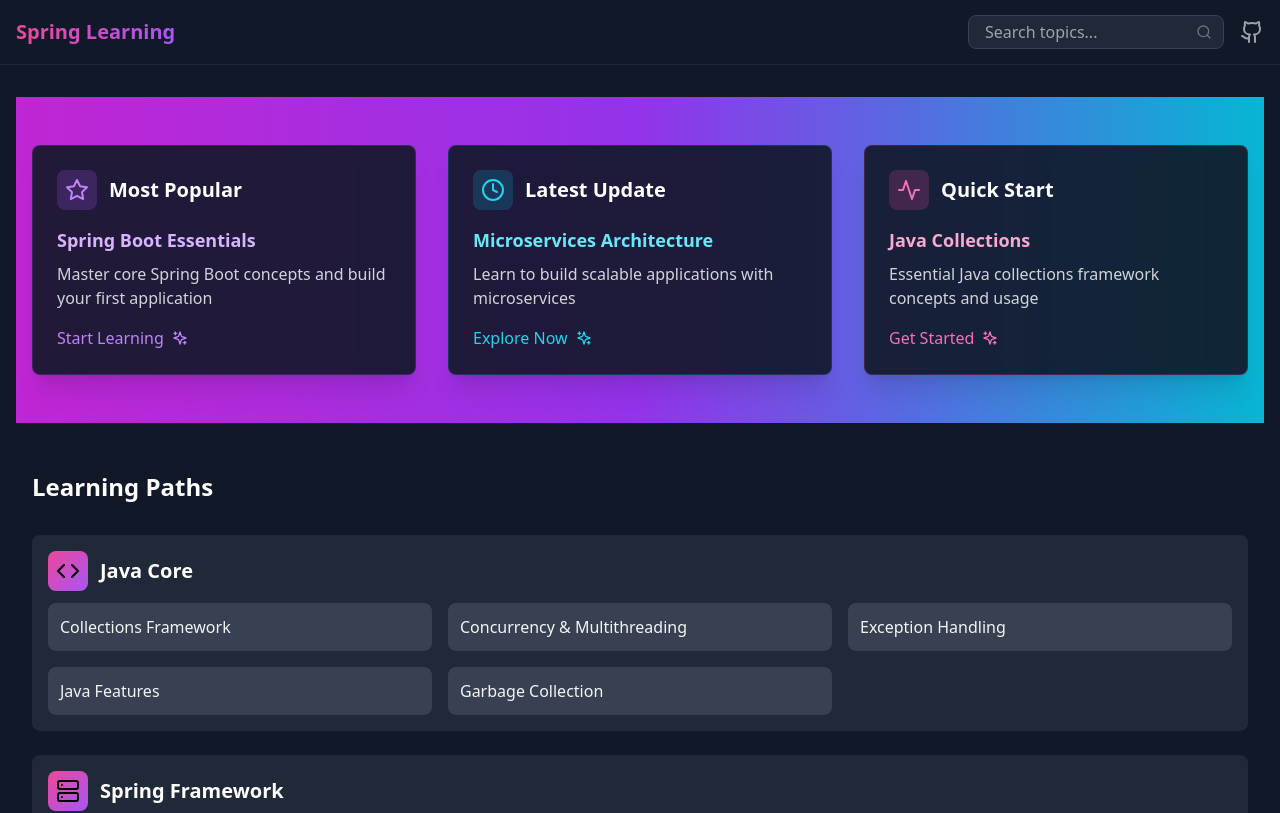
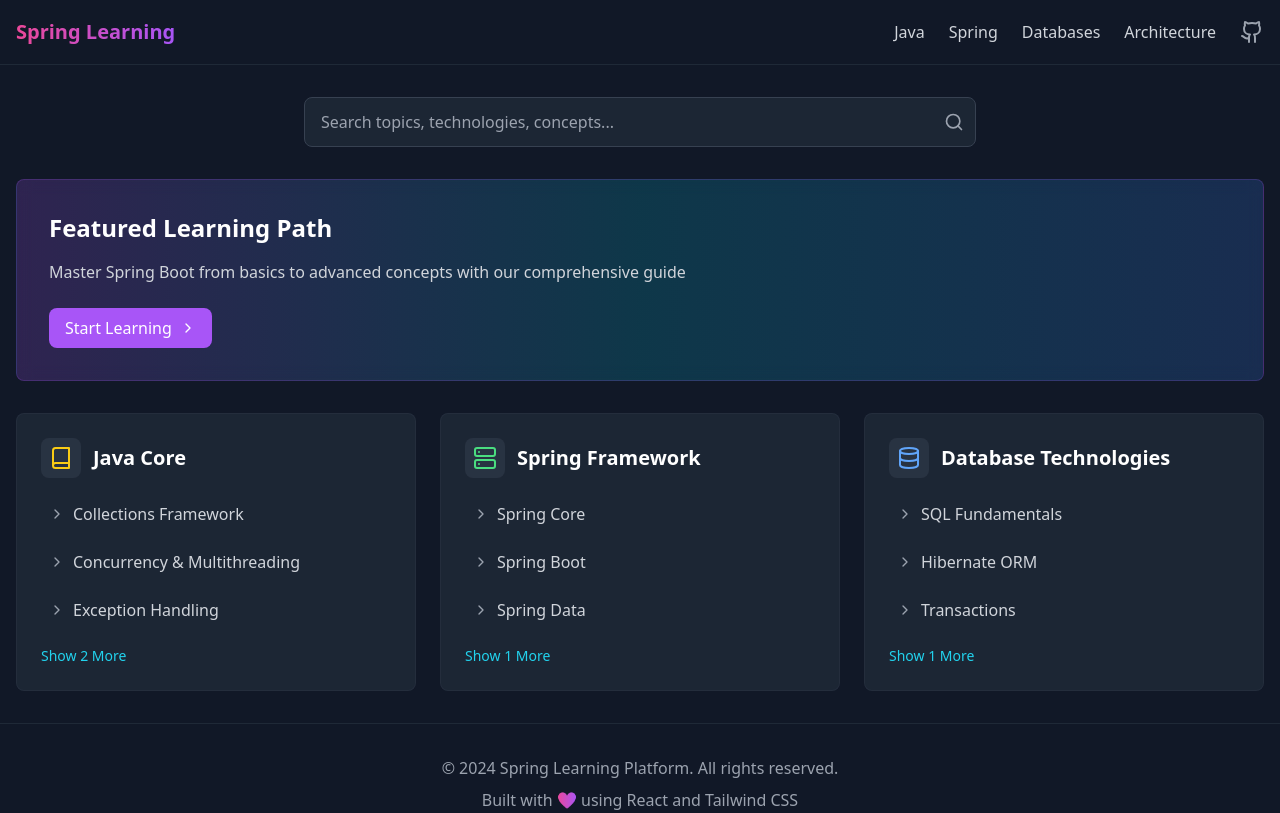
Before and after one commit to Hamza-EL-KHATIB/spring-learning-platform, a React (Create React App) app: page /#/ in a window 1280 px wide. Shown: the top 813 px of the page. Built offline with nearby package versions, Linux system fonts and the light colour scheme.

Commit message:
feat: updates

```diff
--- a/src/components/layout/Header.js
+++ b/src/components/layout/Header.js
@@ -1,32 +1,38 @@
 import React from "react";
-import {Link} from "react-router-dom";
-import {Github, Menu, Search, X} from "lucide-react";
-
+import { Link } from "react-router-dom";
+import { Github, Menu, X } from "lucide-react";
 
 const Header = () => {
     const [isMenuOpen, setIsMenuOpen] = React.useState(false);
 
     return (
-        <header className="bg-gray-900 border-b border-gray-800">
+        <header className="bg-gray-900 border-b border-gray-800 sticky top-0 z-50">
             <div className="container mx-auto px-4">
                 <div className="flex items-center justify-between h-16">
                     {/* Logo */}
                     <Link to="/" className="flex items-center">
-            <span className="text-xl font-bold text-transparent bg-clip-text bg-gradient-to-r from-pink-500 to-purple-500">
-              Spring Learning
-            </span>
+                        <span className="text-xl font-bold text-transparent bg-clip-text bg-gradient-to-r from-pink-500 to-purple-500">
+                            Spring Learning
+                        </span>
                     </Link>
 
                     {/* Desktop Navigation */}
-                    <div className="hidden md:flex items-center space-x-4">
-                        <div className="relative">
-                            <input
-                                type="text"
-                                placeholder="Search topics..."
-                                className="w-64 px-4 py-1 bg-gray-800 border border-gray-700 rounded-lg text-gray-300 focus:outline-none focus:border-purple-500"
-                            />
-                            <Search className="absolute right-3 top-1/2 transform -translate-y-1/2 w-4 h-4 text-gray-500" />
-                        </div>
+                    <div className="hidden md:flex items-center space-x-6">
+                        {/* Main Navigation Links */}
+                        <Link to="/java/collections" className="text-gray-300 hover:text-white transition-colors">
+                            Java
+                        </Link>
+                        <Link to="/spring/core" className="text-gray-300 hover:text-white transition-colors">
+                            Spring
+                        </Link>
+                        <Link to="/databases/sql" className="text-gray-300 hover:text-white transition-colors">
+                            Databases
+                        </Link>
+                        <Link to="/architecture/design-patterns" className="text-gray-300 hover:text-white transition-colors">
+                            Architecture
+                        </Link>
+
+                        {/* Github Link */}
                         <a
                             href="https://github.com/Hamza-EL-KHATIB/spring-learning-platform"
                             target="_blank"
@@ -50,15 +56,35 @@ const Header = () => {
 
                 {/* Mobile Navigation */}
                 {isMenuOpen && (
-                    <div className="md:hidden py-4">
-                        <div className="relative mb-4">
-                            <input
-                                type="text"
-                                placeholder="Search topics..."
-                                className="w-full px-4 py-2 bg-gray-800 border border-gray-700 rounded-lg text-gray-300 focus:outline-none focus:border-purple-500"
-                            />
-                            <Search className="absolute right-3 top-1/2 transform -translate-y-1/2 w-4 h-4 text-gray-500" />
-                        </div>
+                    <div className="md:hidden py-4 space-y-2">
+                        <Link
+                            to="/java/collections"
+                            className="block py-2 text-gray-300 hover:text-white transition-colors"
+                            onClick={() => setIsMenuOpen(false)}
+                        >
+                            Java
+                        </Link>
+                        <Link
+                            to="/spring/core"
+                            className="block py-2 text-gray-300 hover:text-white transition-colors"
+                            onClick={() => setIsMenuOpen(false)}
+                        >
+                            Spring
+                        </Link>
+                        <Link
+                            to="/databases/sql"
+                            className="block py-2 text-gray-300 hover:text-white transition-colors"
+                            onClick={() => setIsMenuOpen(false)}
+                        >
+                            Databases
+                        </Link>
+                        <Link
+                            to="/architecture/design-patterns"
+                            className="block py-2 text-gray-300 hover:text-white transition-colors"
+                            onClick={() => setIsMenuOpen(false)}
+                        >
+                            Architecture
+                        </Link>
                         <a
                             href="https://github.com/Hamza-EL-KHATIB/spring-learning-platform"
                             target="_blank"
--- a/src/components/layout/Sidebar.js
+++ b/src/components/layout/Sidebar.js
@@ -1,91 +1,142 @@
 import React from 'react';
 import { Link, useLocation } from 'react-router-dom';
-import { ChevronRight } from 'lucide-react';
+import {
+    ChevronRight,
+    Book,
+    Database,
+    Server,
+    Box,
+    GitBranch,
+    Users,
+    Code,
+    Activity,
+    FileText,
+    Cpu,
+    Layers,
+    RefreshCw
+} from 'lucide-react';
 
 const Sidebar = () => {
     const location = useLocation();
     const currentPath = location.pathname;
-    const section = currentPath.split('/')[1]; // e.g., 'java', 'spring', etc.
+    const section = currentPath.split('/')[1];
 
-    // Define the sidebar navigation items based on the current section
-    const getSectionItems = () => {
-        switch (section) {
-            case 'java':
-                return [
-                    { path: '/java/collections', title: 'Collections Framework' },
-                    { path: '/java/concurrency', title: 'Concurrency & Multithreading' },
-                    { path: '/java/definitions', title: 'Java Definitions' },
-                    { path: '/java/exceptions', title: 'Exception Handling' },
-                    { path: '/java/features', title: 'Java Features' },
-                    { path: '/java/gc', title: 'Garbage Collection' },
-                    { path: '/java/internals', title: 'Java Internals' }
-                ];
-            case 'spring':
-                return [
+    const navigationGroups = {
+        java: {
+            title: "Java Core",
+            icon: <Code className="w-5 h-5" />,
+            items: [
+                { path: '/java/collections', title: 'Collections Framework', icon: <Layers className="w-4 h-4" /> },
+                { path: '/java/concurrency', title: 'Concurrency & Multithreading', icon: <Activity className="w-4 h-4" /> },
+                { path: '/java/definitions', title: 'Java Definitions', icon: <FileText className="w-4 h-4" /> },
+                { path: '/java/exceptions', title: 'Exception Handling', icon: <Box className="w-4 h-4" /> },
+                { path: '/java/features', title: 'Java Features', icon: <Cpu className="w-4 h-4" /> },
+                { path: '/java/gc', title: 'Garbage Collection', icon: <RefreshCw className="w-4 h-4" /> },
+                { path: '/java/internals', title: 'Java Internals', icon: <Layers className="w-4 h-4" /> }
+            ]
+        },
+        spring: {
+            title: "Spring Framework",
+            icon: <Server className="w-5 h-5" />,
+            items: [
                 { path: '/spring/core', title: 'Spring Core' },
                 { path: '/spring/boot', title: 'Spring Boot' },
                 { path: '/spring/data', title: 'Spring Data' },
-                    { path: '/spring/rest', title: 'REST APIs' },
-                    { path: '/spring/security', title: 'Spring Security' }
-                ];
-            case 'databases':
-                return [
+                { path: '/spring/rest', title: 'REST APIs' }
+            ]
+        },
+        databases: {
+            title: "Database Technologies",
+            icon: <Database className="w-5 h-5" />,
+            items: [
                 { path: '/databases/sql', title: 'SQL Fundamentals' },
                 { path: '/databases/hibernate', title: 'Hibernate ORM' },
                 { path: '/databases/transactions', title: 'Transactions' },
-                    { path: '/databases/redis', title: 'Redis' },
-                    { path: '/databases/nosql', title: 'NoSQL Databases' }
-                ];
-            case 'architecture':
-                return [
+                { path: '/databases/redis', title: 'Redis' }
+            ]
+        },
+        architecture: {
+            title: "Architecture",
+            icon: <Box className="w-5 h-5" />,
+            items: [
                 { path: '/architecture/design-patterns', title: 'Design Patterns' },
-                    { path: '/architecture/solid', title: 'SOLID Principles' },
-                    { path: '/architecture/best-practices', title: 'Best Practices' },
-                    { path: '/architecture/performance', title: 'Performance' }
-                ];
-            case 'devops':
-                return [
-                    { path: '/devops/git', title: 'Git Version Control' },
-                    { path: '/devops/cicd', title: 'CI/CD Pipeline' },
-                    { path: '/devops/containers', title: 'Containers' }
-                ];
-            case 'agile':
-                return [
-                    { path: '/agile/scrum', title: 'Scrum Framework' }
-                ];
-            default:
-                return [];
+                { path: '/architecture/solid', title: 'SOLID Principles' }
+            ]
+        },
+        devops: {
+            title: "DevOps",
+            icon: <GitBranch className="w-5 h-5" />,
+            items: [
+                { path: '/devops/git', title: 'Git' }
+            ]
+        },
+        agile: {
+            title: "Agile",
+            icon: <Users className="w-5 h-5" />,
+            items: [
+                { path: '/agile/scrum', title: 'Scrum' }
+            ]
         }
     };
 
-    const items = getSectionItems();
+    const currentGroup = navigationGroups[section];
 
-    if (items.length === 0) return null;
+    if (!currentGroup) return null;
 
     return (
         <div className="bg-gray-800 rounded-lg p-4">
-            <h2 className="text-lg font-semibold text-white mb-4 capitalize">{section} Topics</h2>
-            <nav>
-                <ul className="space-y-2">
-                    {items.map((item) => (
-                        <li key={item.path}>
+            {/* Section Title */}
+            <div className="flex items-center space-x-3 mb-6">
+                {currentGroup.icon}
+                <h2 className="text-lg font-semibold text-white">{currentGroup.title}</h2>
+            </div>
+
+            {/* Related Topics Section */}
+            <div className="mb-8">
+                <h3 className="text-sm font-medium text-gray-400 mb-3">Topics</h3>
+                <nav className="space-y-1">
+                    {currentGroup.items.map((item) => (
                         <Link
+                            key={item.path}
                             to={item.path}
-                                className={`flex items-center text-sm ${
+                            className={`flex items-center px-3 py-2 rounded-lg transition-colors ${
                                 currentPath === item.path
-                                        ? 'text-purple-400 bg-purple-500/10'
-                                        : 'text-gray-300 hover:text-purple-300'
-                                } rounded-lg p-2 transition-colors`}
+                                    ? 'bg-purple-500/10 text-purple-400'
+                                    : 'text-gray-300 hover:bg-gray-700/50 hover:text-white'
+                            }`}
                         >
+                            {item.icon ? (
+                                <span className="mr-3">{item.icon}</span>
+                            ) : (
                                 <ChevronRight className={`w-4 h-4 mr-2 ${
                                     currentPath === item.path ? 'text-purple-400' : 'text-gray-500'
                                 }`} />
+                            )}
                             {item.title}
                         </Link>
-                        </li>
                     ))}
-                </ul>
                 </nav>
+            </div>
+
+            {/* Quick Links Section */}
+            <div>
+                <h3 className="text-sm font-medium text-gray-400 mb-3">Related Sections</h3>
+                <nav className="space-y-1">
+                    {Object.entries(navigationGroups)
+                        .filter(([key]) => key !== section)
+                        .slice(0, 3)
+                        .map(([key, group]) => (
+                            <Link
+                                key={key}
+                                to={group.items[0].path}
+                                className="flex items-center px-3 py-2 text-gray-300 hover:bg-gray-700/50 hover:text-white rounded-lg transition-colors"
+                            >
+                                {group.icon}
+                                <span className="ml-3">{group.title}</span>
+                            </Link>
+                        ))}
+                </nav>
+            </div>
         </div>
     );
 };
--- a/src/pages/HomePage.js
+++ b/src/pages/HomePage.js
@@ -1,70 +1,179 @@
-import React from 'react';
-import { Activity, Sparkles, Clock, Star } from 'lucide-react';
-import NavigationStructure from '../components/navigation/NavigationStructure';
+import React, { useState, useRef, useEffect } from 'react';
+import { Link } from 'react-router-dom';
+import { Book, Database, Server, Box, GitBranch, Users, ChevronRight, Search } from 'lucide-react';
 
-const HomePage = () => {
+const NavigationCard = ({ category, showAll = false }) => {
+    const [isExpanded, setIsExpanded] = useState(false);
+    const displayedSubcategories = showAll || isExpanded
+        ? category.subcategories
+        : category.subcategories.slice(0, 3);
+
     return (
-        <div className="min-h-screen bg-gray-900">
-            {/* Featured Content as Hero Section */}
-            <div className="bg-gradient-to-r from-fuchsia-600 via-purple-600 to-cyan-500">
-                <div className="container mx-auto px-4 py-12">
-                    <div className="grid grid-cols-1 lg:grid-cols-3 gap-8">
-                        {/* Popular Track */}
-                        <div className="bg-gray-900/90 backdrop-blur rounded-lg p-6 border border-purple-500/20 hover:border-purple-500/40 transition-all shadow-xl">
-                            <div className="flex items-center gap-3 mb-4">
-                                <div className="p-2 bg-purple-500/20 rounded-lg">
-                                    <Star className="w-6 h-6 text-purple-400" />
-                                </div>
-                                <h2 className="text-xl font-bold text-white">Most Popular</h2>
-                            </div>
-                            <h3 className="text-lg font-semibold text-purple-300 mb-2">Spring Boot Essentials</h3>
-                            <p className="text-gray-300 mb-4">Master core Spring Boot concepts and build your first application</p>
-                            <a href="/spring/boot" className="inline-flex items-center text-purple-400 hover:text-purple-300">
-                                Start Learning <Sparkles className="w-4 h-4 ml-2" />
-                            </a>
-                        </div>
-
-                        {/* Latest Content */}
-                        <div className="bg-gray-900/90 backdrop-blur rounded-lg p-6 border border-cyan-500/20 hover:border-cyan-500/40 transition-all shadow-xl">
-                            <div className="flex items-center gap-3 mb-4">
-                                <div className="p-2 bg-cyan-500/20 rounded-lg">
-                                    <Clock className="w-6 h-6 text-cyan-400" />
-                                </div>
-                                <h2 className="text-xl font-bold text-white">Latest Update</h2>
-                            </div>
-                            <h3 className="text-lg font-semibold text-cyan-300 mb-2">Microservices Architecture</h3>
-                            <p className="text-gray-300 mb-4">Learn to build scalable applications with microservices</p>
-                            <a href="/architecture/design-patterns" className="inline-flex items-center text-cyan-400 hover:text-cyan-300">
-                                Explore Now <Sparkles className="w-4 h-4 ml-2" />
-                            </a>
-                        </div>
-
-                        {/* Quick Start */}
-                        <div className="bg-gray-900/90 backdrop-blur rounded-lg p-6 border border-pink-500/20 hover:border-pink-500/40 transition-all shadow-xl">
-                            <div className="flex items-center gap-3 mb-4">
-                                <div className="p-2 bg-pink-500/20 rounded-lg">
-                                    <Activity className="w-6 h-6 text-pink-400" />
-                                </div>
-                                <h2 className="text-xl font-bold text-white">Quick Start</h2>
-                            </div>
-                            <h3 className="text-lg font-semibold text-pink-300 mb-2">Java Collections</h3>
-                            <p className="text-gray-300 mb-4">Essential Java collections framework concepts and usage</p>
-                            <a href="/java/collections" className="inline-flex items-center text-pink-400 hover:text-pink-300">
-                                Get Started <Sparkles className="w-4 h-4 ml-2" />
-                            </a>
-                        </div>
-                    </div>
+        <div className="bg-gray-800/90 backdrop-blur rounded-lg p-6 border border-gray-700/30 hover:border-gray-600/50 transition-all">
+            <div className="flex items-center gap-3 mb-4">
+                <div className="p-2 bg-gray-700/50 rounded-lg">
+                    {category.icon}
                 </div>
+                <h2 className="text-xl font-bold text-white">{category.title}</h2>
             </div>
 
-            {/* Learning Paths Section */}
-            <div className="container mx-auto px-4 py-12">
-                <h2 className="text-2xl font-bold text-white mb-8">Learning Paths</h2>
-                <NavigationStructure />
+            <div className="grid gap-2">
+                {displayedSubcategories.map((sub) => (
+                    <Link
+                        key={sub.id}
+                        to={sub.path}
+                        className="group flex items-center p-2 rounded-lg hover:bg-gray-700/50 transition-colors"
+                    >
+                        <ChevronRight className="w-4 h-4 text-gray-400 group-hover:text-cyan-400 mr-2" />
+                        <span className="text-gray-300 group-hover:text-white">{sub.title}</span>
+                    </Link>
+                ))}
             </div>
 
+            {category.subcategories.length > 3 && !showAll && (
+                <button
+                    onClick={() => setIsExpanded(!isExpanded)}
+                    className="mt-4 text-sm text-cyan-400 hover:text-cyan-300 flex items-center"
+                >
+                    {isExpanded ? 'Show Less' : `Show ${category.subcategories.length - 3} More`}
+                </button>
+            )}
         </div>
     );
 };
 
-export default HomePage;
+const SearchResults = ({ results, onClose }) => {
+    return results.length > 0 ? (
+        <div className="absolute top-full left-0 right-0 mt-2 bg-gray-800 rounded-lg shadow-xl border border-gray-700 max-h-96 overflow-y-auto z-50">
+            {results.map((result, idx) => (
+                <Link
+                    key={idx}
+                    to={result.path}
+                    onClick={onClose}
+                    className="block p-3 hover:bg-gray-700 border-b border-gray-700 last:border-0"
+                >
+                    <div className="text-gray-200 font-medium">{result.title}</div>
+                    <div className="text-sm text-gray-400">{result.category}</div>
+                </Link>
+            ))}
+        </div>
+    ) : null;
+};
+
+const EnhancedNavigation = () => {
+    const [searchQuery, setSearchQuery] = useState('');
+    const [searchResults, setSearchResults] = useState([]);
+    const searchRef = useRef(null);
+
+    const categories = [
+        {
+            id: 'java',
+            title: 'Java Core',
+            icon: <Book className="w-6 h-6 text-yellow-400" />,
+            subcategories: [
+                { id: 'collections', title: 'Collections Framework', path: '/java/collections' },
+                { id: 'concurrency', title: 'Concurrency & Multithreading', path: '/java/concurrency' },
+                { id: 'exceptions', title: 'Exception Handling', path: '/java/exceptions' },
+                { id: 'features', title: 'Java Features', path: '/java/features' },
+                { id: 'gc', title: 'Garbage Collection', path: '/java/gc' }
+            ]
+        },
+        {
+            id: 'spring',
+            title: 'Spring Framework',
+            icon: <Server className="w-6 h-6 text-green-400" />,
+            subcategories: [
+                { id: 'core', title: 'Spring Core', path: '/spring/core' },
+                { id: 'boot', title: 'Spring Boot', path: '/spring/boot' },
+                { id: 'data', title: 'Spring Data', path: '/spring/data' },
+                { id: 'rest', title: 'REST APIs', path: '/spring/rest' }
+            ]
+        },
+        {
+            id: 'databases',
+            title: 'Database Technologies',
+            icon: <Database className="w-6 h-6 text-blue-400" />,
+            subcategories: [
+                { id: 'sql', title: 'SQL Fundamentals', path: '/databases/sql' },
+                { id: 'hibernate', title: 'Hibernate ORM', path: '/databases/hibernate' },
+                { id: 'transactions', title: 'Transactions', path: '/databases/transactions' },
+                { id: 'redis', title: 'Redis', path: '/databases/redis' }
+            ]
+        }
+    ];
+
+    // Close search results when clicking outside
+    useEffect(() => {
+        const handleClickOutside = (event) => {
+            if (searchRef.current && !searchRef.current.contains(event.target)) {
+                setSearchResults([]);
+            }
+        };
+
+        document.addEventListener('mousedown', handleClickOutside);
+        return () => document.removeEventListener('mousedown', handleClickOutside);
+    }, []);
+
+    const handleSearch = (query) => {
+        setSearchQuery(query);
+        if (query.length < 2) {
+            setSearchResults([]);
+            return;
+        }
+
+        // Search through all categories and subcategories
+        const results = categories.flatMap(category =>
+            category.subcategories
+                .filter(sub =>
+                    sub.title.toLowerCase().includes(query.toLowerCase())
+                )
+                .map(sub => ({
+                    ...sub,
+                    category: category.title
+                }))
+        ).slice(0, 5);
+
+        setSearchResults(results);
+    };
+
+    return (
+        <div className="space-y-8">
+            {/* Enhanced Search Bar */}
+            <div className="relative max-w-2xl mx-auto" ref={searchRef}>
+                <div className="relative">
+                    <input
+                        type="text"
+                        value={searchQuery}
+                        onChange={(e) => handleSearch(e.target.value)}
+                        placeholder="Search topics, technologies, concepts..."
+                        className="w-full px-4 py-3 bg-gray-800/90 backdrop-blur border border-gray-700 rounded-lg text-gray-200 placeholder-gray-400 focus:outline-none focus:border-cyan-500/50 focus:ring-1 focus:ring-cyan-500/50"
+                    />
+                    <Search className="absolute right-3 top-1/2 transform -translate-y-1/2 w-5 h-5 text-gray-400" />
+                </div>
+                <SearchResults results={searchResults} onClose={() => setSearchResults([])} />
+            </div>
+
+            {/* Featured Course */}
+            <div className="bg-gradient-to-r from-purple-500/20 via-cyan-500/20 to-blue-500/20 backdrop-blur rounded-lg p-8 border border-purple-500/20">
+                <h2 className="text-2xl font-bold text-white mb-4">Featured Learning Path</h2>
+                <p className="text-gray-300 mb-6">Master Spring Boot from basics to advanced concepts with our comprehensive guide</p>
+                <Link
+                    to="/spring/boot"
+                    className="inline-flex items-center px-4 py-2 bg-purple-500 hover:bg-purple-600 text-white rounded-lg transition-colors"
+                >
+                    Start Learning
+                    <ChevronRight className="ml-2 w-4 h-4" />
+                </Link>
+            </div>
+
+            {/* Category Grid */}
+            <div className="grid grid-cols-1 md:grid-cols-2 lg:grid-cols-3 gap-6">
+                {categories.map(category => (
+                    <NavigationCard key={category.id} category={category} />
+                ))}
+            </div>
+        </div>
+    );
+};
+
+export default EnhancedNavigation;
```
Also changed, not shown: 1 other file (tests, documents, lock files or other folders). Lines whose indentation alone changed are shown as unchanged.
